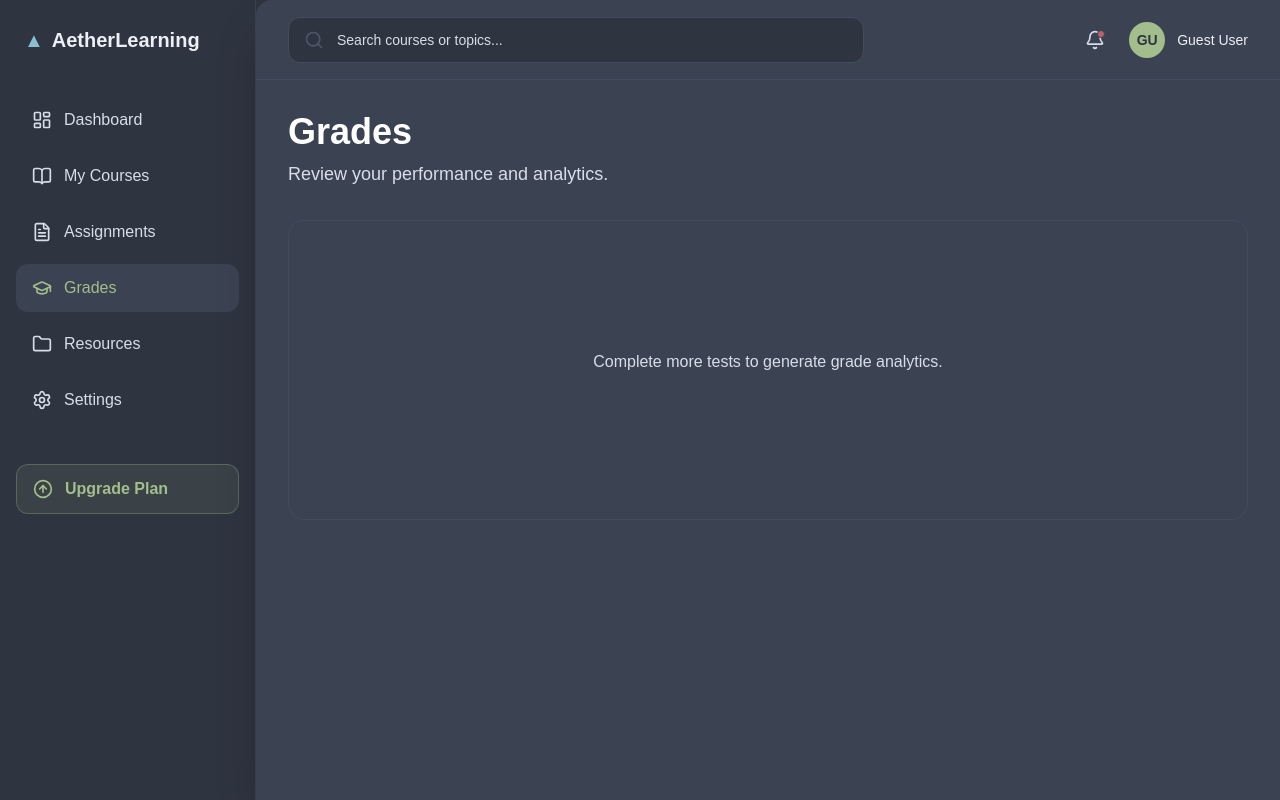
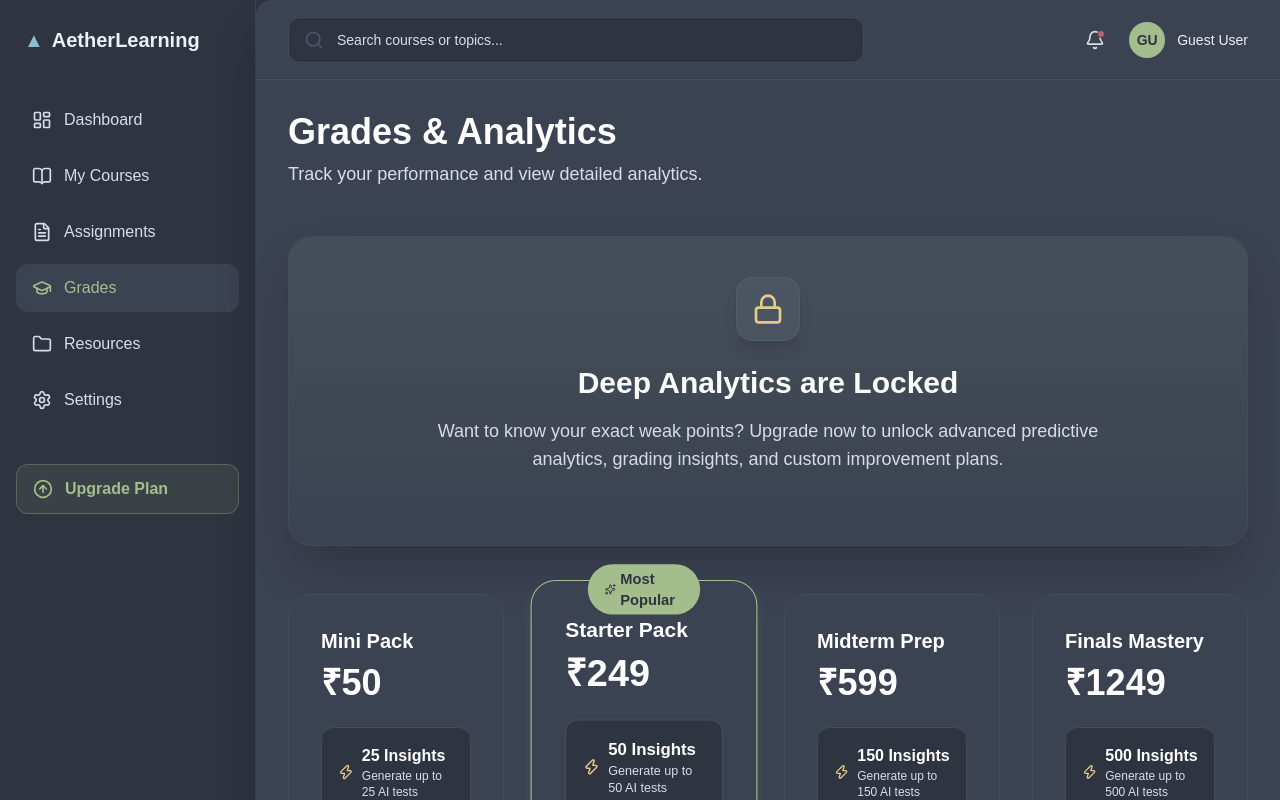
Before and after one commit to panshulsingh38/edtech, a Next.js app: page /dashboard/grades in a window 1280 px wide. Shown: the top 800 px of the page. Built offline with nearby package versions, Linux system fonts and the light colour scheme; no server answers.

Commit message:
feat: monetize empty state pages with upsells and pricing cards

```diff
--- a/app/dashboard/assignments/page.tsx
+++ b/app/dashboard/assignments/page.tsx
@@ -1,13 +1,26 @@
+import PricingCards from '@/components/PricingCards';
+import { Lock } from 'lucide-react';
+
 export default function AssignmentsPage() {
   return (
-    <div className="w-full max-w-5xl mx-auto pb-12">
-      <div className="mb-8">
+    <div className="w-full max-w-6xl mx-auto pb-12">
+      <div className="mb-12">
         <h1 className="text-4xl font-bold text-white mb-2">Assignments</h1>
-        <p className="text-nord-4 text-lg">Track your upcoming quizzes and essays.</p>
+        <p className="text-nord-4 text-lg">View and manage your pending and completed assignments.</p>
       </div>
-      <div className="bg-nord-1 border border-nord-2 rounded-2xl p-8 flex flex-col items-center justify-center text-center h-[300px]">
-        <p className="text-nord-4 mb-4">You have no pending assignments.</p>
+
+      <div className="bg-nord-1 border border-nord-2 rounded-3xl p-10 text-center mb-12 shadow-2xl relative overflow-hidden">
+        <div className="absolute inset-0 bg-gradient-to-b from-nord-14/10 to-transparent pointer-events-none"></div>
+        <div className="w-16 h-16 bg-nord-2 rounded-2xl flex items-center justify-center mx-auto mb-6 border border-nord-3 shadow-lg">
+          <Lock className="w-8 h-8 text-nord-13" />
+        </div>
+        <h2 className="text-3xl font-bold text-white mb-4">Unlock Smart Assignments</h2>
+        <p className="text-nord-4 text-lg max-w-2xl mx-auto mb-8">
+          Stop manually grading! Upgrade to a premium pack to unlock AI-generated assignments, automatic grading, and personalized feedback.
+        </p>
       </div>
+
+      <PricingCards />
     </div>
   );
 }
--- a/app/dashboard/courses/page.tsx
+++ b/app/dashboard/courses/page.tsx
@@ -1,13 +1,26 @@
+import PricingCards from '@/components/PricingCards';
+import { Lock } from 'lucide-react';
+
 export default function CoursesPage() {
   return (
-    <div className="w-full max-w-5xl mx-auto pb-12">
-      <div className="mb-8">
+    <div className="w-full max-w-6xl mx-auto pb-12">
+      <div className="mb-12">
         <h1 className="text-4xl font-bold text-white mb-2">My Courses</h1>
         <p className="text-nord-4 text-lg">Manage and review all your generated courses.</p>
       </div>
-      <div className="bg-nord-1 border border-nord-2 rounded-2xl p-8 flex flex-col items-center justify-center text-center h-[300px]">
-        <p className="text-nord-4 mb-4">You haven't enrolled in any external courses yet.</p>
+
+      <div className="bg-nord-1 border border-nord-2 rounded-3xl p-10 text-center mb-12 shadow-2xl relative overflow-hidden">
+        <div className="absolute inset-0 bg-gradient-to-b from-nord-14/10 to-transparent pointer-events-none"></div>
+        <div className="w-16 h-16 bg-nord-2 rounded-2xl flex items-center justify-center mx-auto mb-6 border border-nord-3 shadow-lg">
+          <Lock className="w-8 h-8 text-nord-13" />
+        </div>
+        <h2 className="text-3xl font-bold text-white mb-4">Unlimited Courses are a Premium Feature</h2>
+        <p className="text-nord-4 text-lg max-w-2xl mx-auto mb-8">
+          You have reached the limit of your free account. Upgrade to a premium insights pack to unlock unlimited course generation, progress tracking, and deep AI analytics.
+        </p>
       </div>
+
+      <PricingCards />
     </div>
   );
 }
--- a/app/dashboard/grades/page.tsx
+++ b/app/dashboard/grades/page.tsx
@@ -1,13 +1,26 @@
+import PricingCards from '@/components/PricingCards';
+import { Lock } from 'lucide-react';
+
 export default function GradesPage() {
   return (
-    <div className="w-full max-w-5xl mx-auto pb-12">
-      <div className="mb-8">
-        <h1 className="text-4xl font-bold text-white mb-2">Grades</h1>
-        <p className="text-nord-4 text-lg">Review your performance and analytics.</p>
+    <div className="w-full max-w-6xl mx-auto pb-12">
+      <div className="mb-12">
+        <h1 className="text-4xl font-bold text-white mb-2">Grades & Analytics</h1>
+        <p className="text-nord-4 text-lg">Track your performance and view detailed analytics.</p>
       </div>
-      <div className="bg-nord-1 border border-nord-2 rounded-2xl p-8 flex flex-col items-center justify-center text-center h-[300px]">
-        <p className="text-nord-4 mb-4">Complete more tests to generate grade analytics.</p>
+
+      <div className="bg-nord-1 border border-nord-2 rounded-3xl p-10 text-center mb-12 shadow-2xl relative overflow-hidden">
+        <div className="absolute inset-0 bg-gradient-to-b from-nord-14/10 to-transparent pointer-events-none"></div>
+        <div className="w-16 h-16 bg-nord-2 rounded-2xl flex items-center justify-center mx-auto mb-6 border border-nord-3 shadow-lg">
+          <Lock className="w-8 h-8 text-nord-13" />
+        </div>
+        <h2 className="text-3xl font-bold text-white mb-4">Deep Analytics are Locked</h2>
+        <p className="text-nord-4 text-lg max-w-2xl mx-auto mb-8">
+          Want to know your exact weak points? Upgrade now to unlock advanced predictive analytics, grading insights, and custom improvement plans.
+        </p>
       </div>
+
+      <PricingCards />
     </div>
   );
 }
--- a/app/dashboard/resources/page.tsx
+++ b/app/dashboard/resources/page.tsx
@@ -1,13 +1,26 @@
+import PricingCards from '@/components/PricingCards';
+import { Lock } from 'lucide-react';
+
 export default function ResourcesPage() {
   return (
-    <div className="w-full max-w-5xl mx-auto pb-12">
-      <div className="mb-8">
-        <h1 className="text-4xl font-bold text-white mb-2">Resources</h1>
-        <p className="text-nord-4 text-lg">Access study materials and Cheat Sheets.</p>
+    <div className="w-full max-w-6xl mx-auto pb-12">
+      <div className="mb-12">
+        <h1 className="text-4xl font-bold text-white mb-2">Study Resources</h1>
+        <p className="text-nord-4 text-lg">Access study materials, flashcards, and mind maps.</p>
       </div>
-      <div className="bg-nord-1 border border-nord-2 rounded-2xl p-8 flex flex-col items-center justify-center text-center h-[300px]">
-        <p className="text-nord-4 mb-4">You have no saved resources yet.</p>
+
+      <div className="bg-nord-1 border border-nord-2 rounded-3xl p-10 text-center mb-12 shadow-2xl relative overflow-hidden">
+        <div className="absolute inset-0 bg-gradient-to-b from-nord-14/10 to-transparent pointer-events-none"></div>
+        <div className="w-16 h-16 bg-nord-2 rounded-2xl flex items-center justify-center mx-auto mb-6 border border-nord-3 shadow-lg">
+          <Lock className="w-8 h-8 text-nord-13" />
+        </div>
+        <h2 className="text-3xl font-bold text-white mb-4">Premium Resources Vault</h2>
+        <p className="text-nord-4 text-lg max-w-2xl mx-auto mb-8">
+          Get access to a massive library of AI-generated study materials, premium flashcard decks, and downloadable cheat sheets by upgrading your account.
+        </p>
       </div>
+
+      <PricingCards />
     </div>
   );
 }
```
